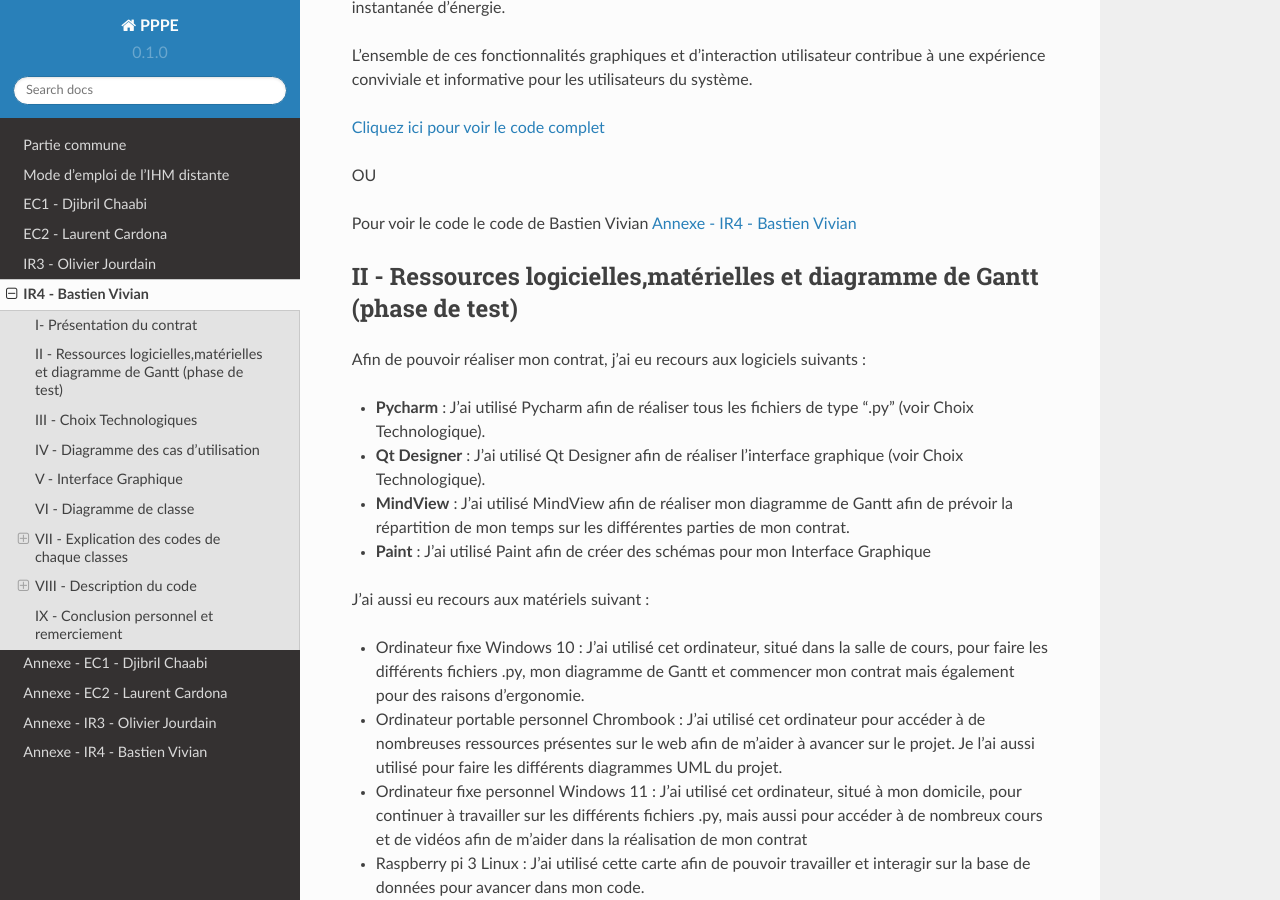
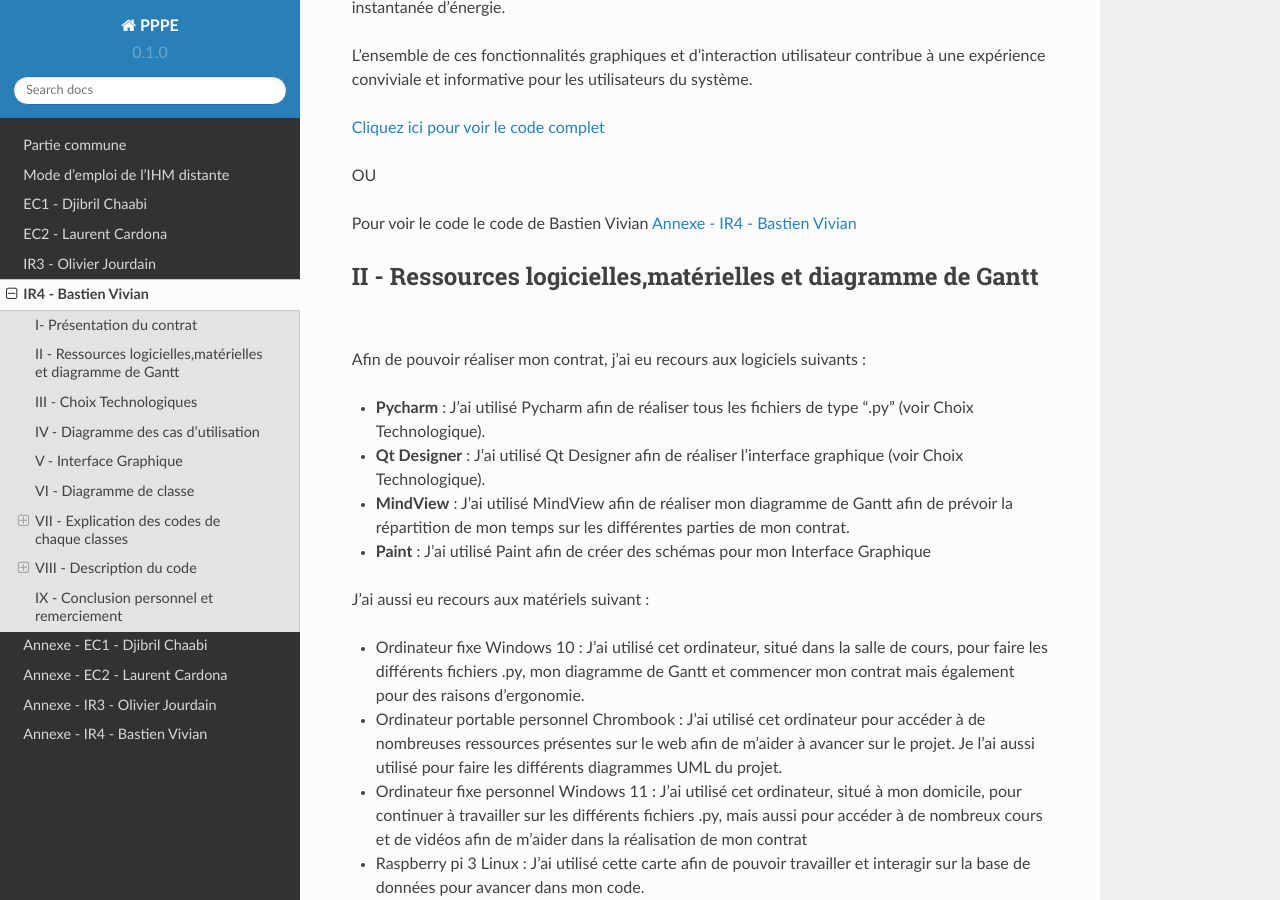
Before and after one commit to Oliopti/Documentation-PPPE, a Sphinx documentation site: the page built from docs/source/Bastien_VIVIAN.rst, in a window 1280 px wide and 900 px high, scrolled down 1084 px. Built offline with Sphinx 7.4.7 and the Read the Docs theme 2.0.0, drawn with Linux system fonts in a browser that asks for light colours; pages that are not in the unit, such as notebooks, are missing from menus.

Commit message:
Update Bastien_VIVIAN.rst

```diff
--- a/docs/source/Bastien_VIVIAN.rst
+++ b/docs/source/Bastien_VIVIAN.rst
@@ -37,7 +37,7 @@
 
 
 
-II - Ressources logicielles,matérielles et diagramme de Gantt (phase de test)
+II - Ressources logicielles,matérielles et diagramme de Gantt
 -------------------------------------------------------------
 
 Afin de pouvoir réaliser mon contrat, j’ai eu recours aux logiciels suivants :
```
